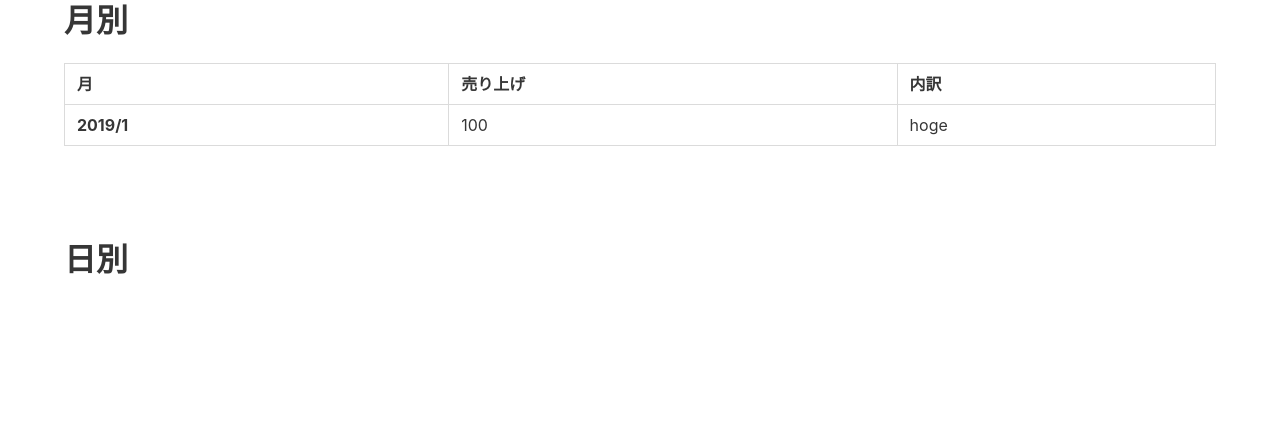
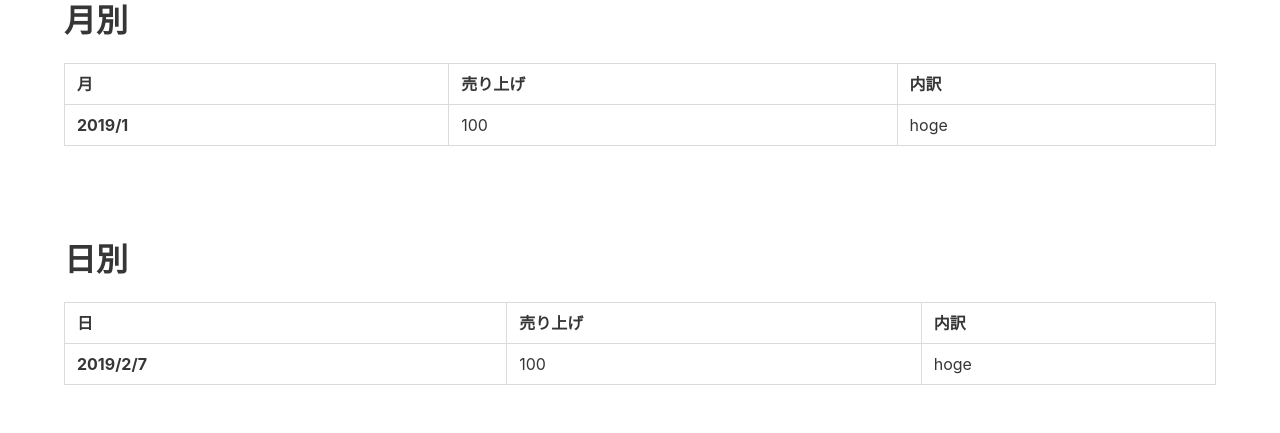
Before and after one commit to a-r-i/sales_management_system, a Django app: page /sale-statistics in a window 1280 px wide. Shown: the part 516-949 px from the top of the page. Before the commit the page ends 790 px from the top, so only its background shows below. Run offline with Django 3.2, Linux system fonts and the light colour scheme; data that the repository does not hold is empty; some libraries are stand-ins or nearby versions.

Commit message:
日別販売情報機能の機能モックアップと画面を作成

```diff
--- a/sales_management_system/templates/sales_management_system/sale_statistics.html
+++ b/sales_management_system/templates/sales_management_system/sale_statistics.html
@@ -45,6 +45,24 @@
     <section class="section">
      <div class="container">
       <h3 class="title is-3">日別</h3>
+       <table class="table is-bordered is-striped is-fullwidth">
+       <thead>
+        <tr>
+         <th>日</th>
+         <th>売り上げ</th>
+         <th>内訳</th>
+        </tr>
+       </thead>
+       <tbody>
+           {% for daily_sales_data in last3days_sales_data %}
+                <tr>
+                 <th>{{ daily_sales_data.date }}</th>
+                 <td>{{ daily_sales_data.revenue }}</td>
+                 <td>{{ daily_sales_data.detail }}</td>
+                </tr>
+           {% endfor %}
+       </tbody>
+      </table>
      </div>
     </section>
 {% endblock %}
--- a/sales_management_system/views.py
+++ b/sales_management_system/views.py
@@ -99,6 +99,7 @@ class SaleStatisticsView(TemplateView):
         context = super().get_context_data(**kwargs)
         context['revenue_sum'] = self.culc_revenue_sum()
         context['last3months_sales_data'] = self.total_last3months_sales()
+        context['last3days_sales_data'] = self.total_last3days_sales()
         return context
 
     def culc_revenue_sum(self):
@@ -107,10 +108,14 @@ class SaleStatisticsView(TemplateView):
         sale_objects_all = Sale.objects.all()
 
         for sale_object in sale_objects_all:
-            revenue_sum += sale_object.total_price
+            revenue_sum += sale_object.price_sum
 
         return revenue_sum
 
     def total_last3months_sales(self):
         last3months_sales_data = [{'date': '2019/1', 'revenue': 100, 'detail': 'hoge'}]
         return last3months_sales_data
+
+    def total_last3days_sales(self):
+        last3days_sales_data = [{'date': '2019/2/7', 'revenue': 100, 'detail': 'hoge'}]
+        return last3days_sales_data
```
